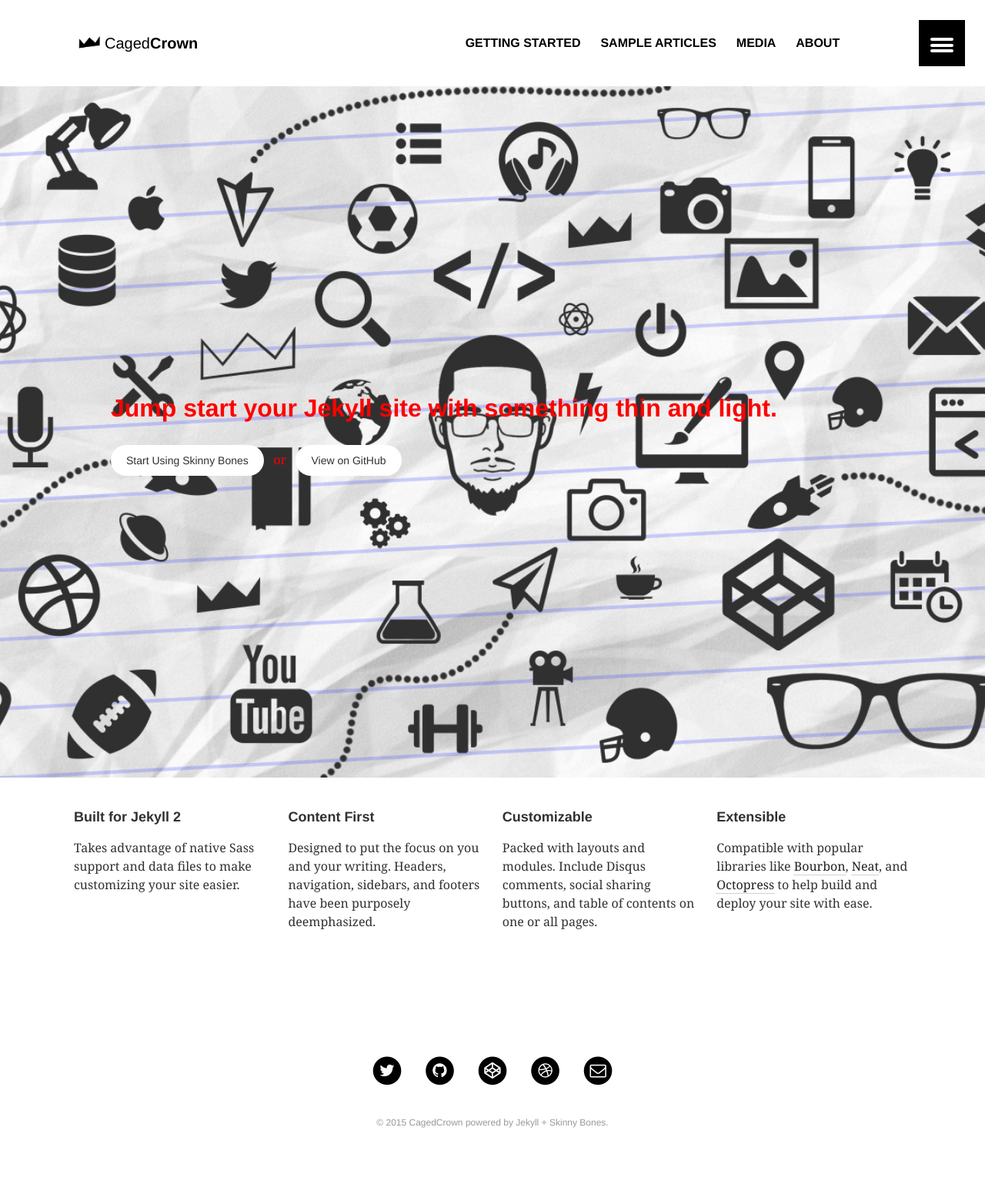
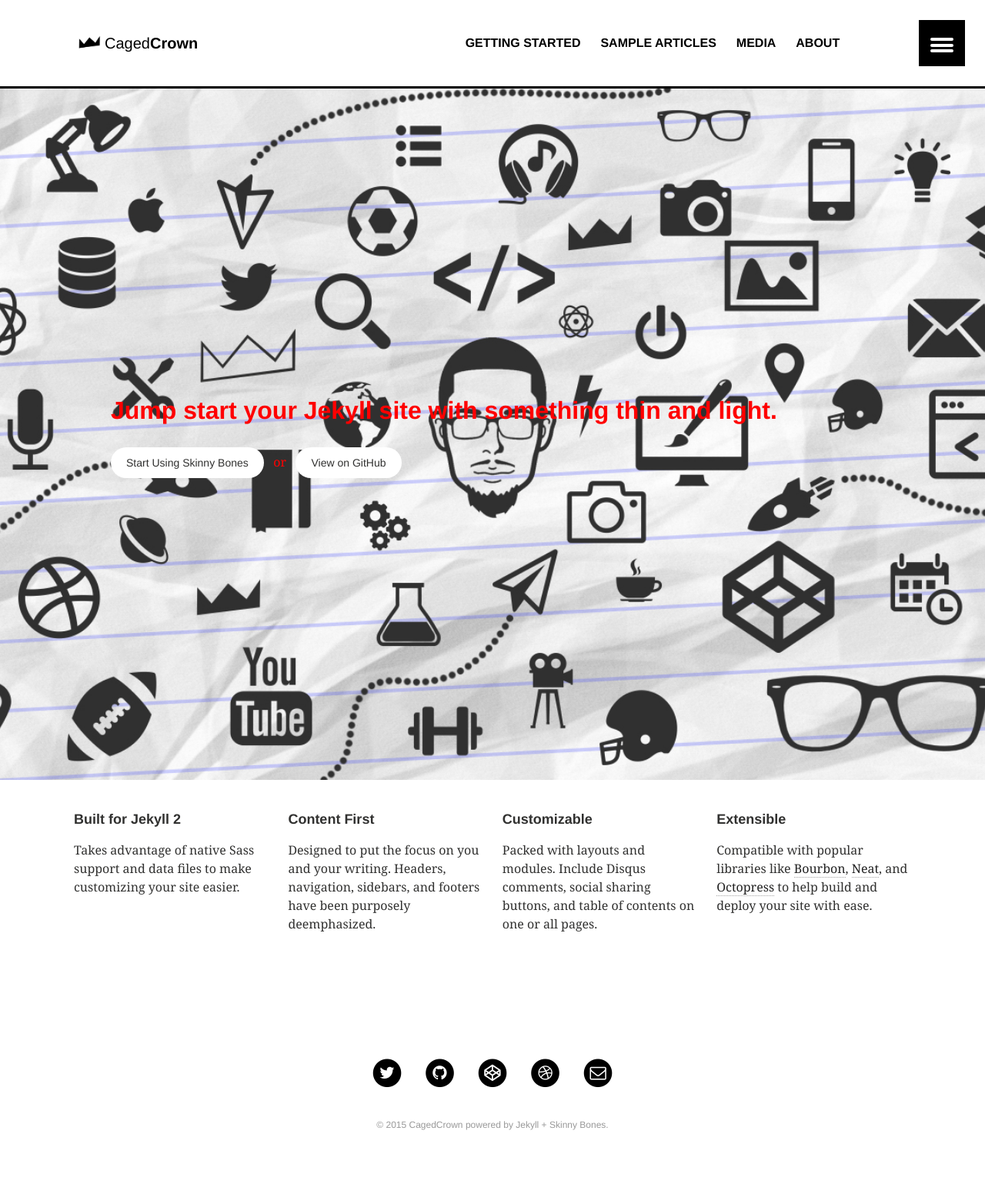
Before and after one commit to cagedcrown/cagedcrown.github.io, a Jekyll site: the page built from index.md, in a window 1280 px wide. Shown: the whole page at 77% size. Built offline with Jekyll 4.4.1, drawn with Linux system fonts in a browser that asks for light colours.

Commit message:
black border added to nav bar

```diff
--- a/_sass/_layout.scss
+++ b/_sass/_layout.scss
@@ -2,6 +2,7 @@
 // --------------------------------------------------
 
 #masthead {
+	border-bottom: 3px solid black;
 	padding: $gutter;
 	z-index: 5;
 	@include transform(translate(0,0));
```
